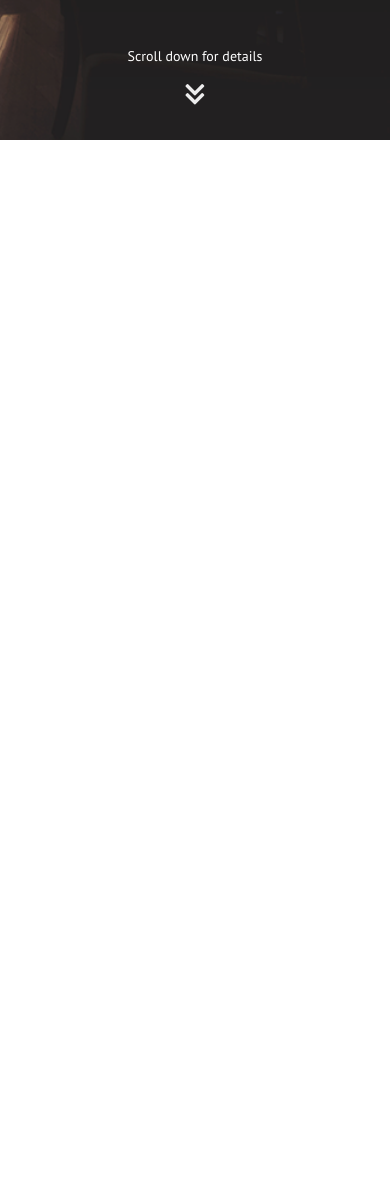
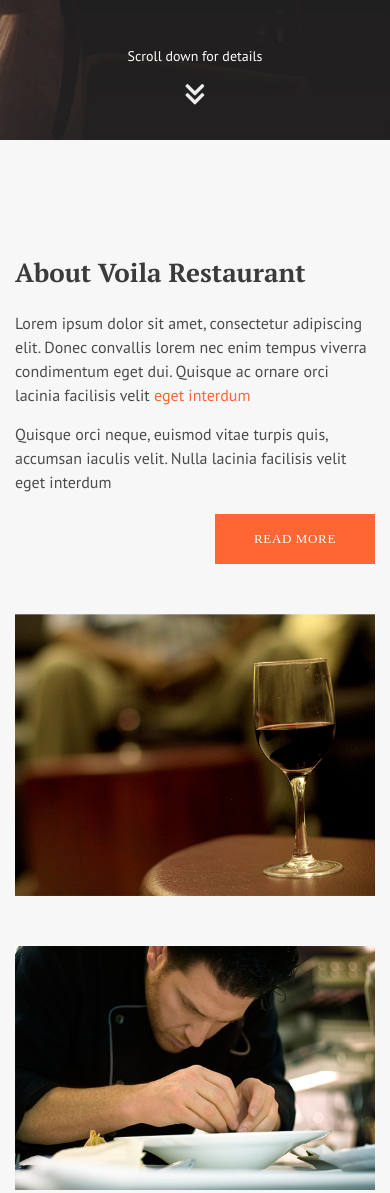
Before and after one commit to frontend90/voila, a plain HTML site: page index.html in a window 390 px wide. Shown: the part 704-1897 px from the top of the page. Before the commit the page ends 844 px from the top, so only its background shows below. Drawn offline with nearby package versions, Linux system fonts and the light colour scheme; a web font is replaced by a local one.

Commit message:
верстка

```diff
--- a/index.html
+++ b/index.html
@@ -25,28 +25,28 @@
           <!-- /.burger -->
           <div class="main-menu">
             <div class="block">
-              <a href="javascript:;">menu</a>
+              <a href="#menu">menu</a>
               <p>Sit amet constetur adipisicing elit. Fugit perspiciatis</p>
             </div>
             <!-- /.block -->
             <div class="block">
-              <a href="javascript:;">about</a>
+              <a href="#about">about</a>
               <p>Adipisicing elit. Fugit pipsam ratione numquam</p>
               <p></p>
             </div>
             <!-- /.block -->
             <div class="block">
-              <a href="javascript:;">events</a>
+              <a href="#events">events</a>
               <p>Ratione numquam lorem ipsum dolor sit amet tetur</p>
             </div>
             <!-- /.block -->
             <div class="block">
-              <a href="javascript:;">reservations</a>
+              <a href="#reservations">reservations</a>
               <p>Voluptates animi cupiditate similique sint</p>
             </div>
             <!-- /.block -->
             <div class="block">
-              <a href="javascript:;">contact</a>
+              <a href="#contact">contact</a>
               <p>Quis nemo odio saepe ullam vitae officiis delectus</p>
             </div>
             <!-- /.block -->
@@ -80,6 +80,47 @@
   </header>
   <!-- /.header -->
 
+  <main>
+    <section class="section-menu" id="menu">
+      <div class="container">
+        <div class="menu-wrap menu-wrap1">
+          <div class="block left">
+            <h5>About Voila Restaurant</h5>
+            <p>Lorem ipsum dolor sit amet, consectetur adipiscing elit. Donec convallis lorem nec enim tempus viverra
+              condimentum eget dui. Quisque ac ornare orci lacinia facilisis velit <a href="javascript">eget
+                interdum</a></p>
+            <p>Quisque orci neque, euismod vitae turpis quis, accumsan iaculis velit. Nulla lacinia facilisis velit eget
+              interdum</p>
+            <div class="btn">
+              <button>read more</button>
+            </div>
+            <!-- /.btn -->
+          </div>
+          <!-- /.block -->
+          <div class="block right">
+            <img src="img/menu/1.png" alt="">
+          </div>
+          <!-- /.block -->
+        </div>
+        <!-- /.menu-wrap -->
+        <div class="menu-wrap menu-wrap2">
+          <div class="block left">
+            <img src="img/menu/2.png" alt="">
+          </div>
+          <!-- /.block -->
+          <div class="block right">
+            <img src="img/menu/3.png" alt="">
+            <img src="img/menu/4.png" alt="">
+          </div>
+          <!-- /.block -->
+        </div>
+        <!-- /.menu-wrap -->
+      </div>
+      <!-- /.container -->
+    </section>
+    <!-- /.section-menu -->
+  </main>
+
 
 
 
--- a/sass/blocks/_adaptive.sass
+++ b/sass/blocks/_adaptive.sass
@@ -1,3 +1,30 @@
+@media screen and ( max-width: 1390px )
+  .section-menu
+    & .menu-wrap1
+      flex-direction: column
+      & .block
+        width: 100%
+      & .left
+        margin-top: 0
+      & .right
+        position: static
+        margin-top: 50px
+        width: 100%
+    & .menu-wrap2
+      flex-direction: column
+      & .block
+        width: 100%
+      & .left
+        margin-top: 50px
+        min-width: 100%
+      & .right
+        position: static
+        margin-top: 50px
+        width: 100%
+        height: 100%
+        & img
+          width: 100%
+          height: auto
 @media screen and ( max-width: 950px )
   .header
     & .nav
@@ -58,6 +85,17 @@
               margin: 50px 0
           &.show
             display: block
+@media screen and ( max-width: 640px )
+  .section-menu
+    & .menu-wrap2
+      & .right
+        flex-direction: column
+        & img
+          width: 100%
+          height: auto
+          margin-left: 0
+          &:last-of-type
+            margin-top: 50px
 @media screen and ( max-width: 420px )
   .header
     & .header-main
--- /dev/null
+++ b/sass/blocks/_section-menu.sass
@@ -0,0 +1,73 @@
+.section-menu
+  background: #f7f7f7
+  padding: 120px 0
+  & .menu-wrap1
+    display: flex
+    justify-content: space-between
+    position: relative
+    & .block
+      width: calc(50% - 30px)
+      & h5
+        +serif_bold
+        color: #3b3b3b
+        font-size: 26px
+        line-height: 1
+        margin-bottom: 25px
+      & p
+        margin-top: 15px
+        line-height: 24px
+        & a
+          color: #ff6633
+          &:hover
+            text-decoration: underline
+      & .btn
+        margin-top: 20px
+        display: flex
+        justify-content: flex-end
+        & button
+          background: #ff6633
+          width: 160px
+          height: 50px
+          color: #ffffff
+          text-transform: uppercase
+          +sans_bold
+          font-size: 13px
+          letter-spacing: .65px
+          transition: .3s linear
+          &:hover
+            background: rgba(#000000,.75)
+    & .left
+      margin-top: 60px
+    & .right
+      width: 635px
+      position: absolute
+      top: 0
+      left: 520px
+      & img
+        width: 100%
+        display: block
+  & .menu-wrap2
+    display: flex
+    justify-content: space-between
+    position: relative
+    & .block
+      width: calc(50% - 30px)
+    & .left
+      margin-top: 73px
+      min-width: 535px
+      z-index: 1
+      & img
+        width: 100%
+        display: block
+    & .right
+      display: flex
+      position: absolute
+      top: 210px
+      left: 565px
+      & img
+        min-width: 280px
+        height: 100%
+        display: block
+        margin-left: 30px
+        &:first-of-type
+          margin-left: 0
--- a/sass/style.sass
+++ b/sass/style.sass
@@ -1,3 +1,4 @@
 @import 'interface'
 @import 'blocks/header'
+@import 'blocks/section-menu'
 @import 'blocks/adaptive'
```
Also changed, not shown: css/style.css, img/menu/1.png (added), img/menu/2.png (added), img/menu/3.png (added), img/menu/4.png (added), 1 other file.
